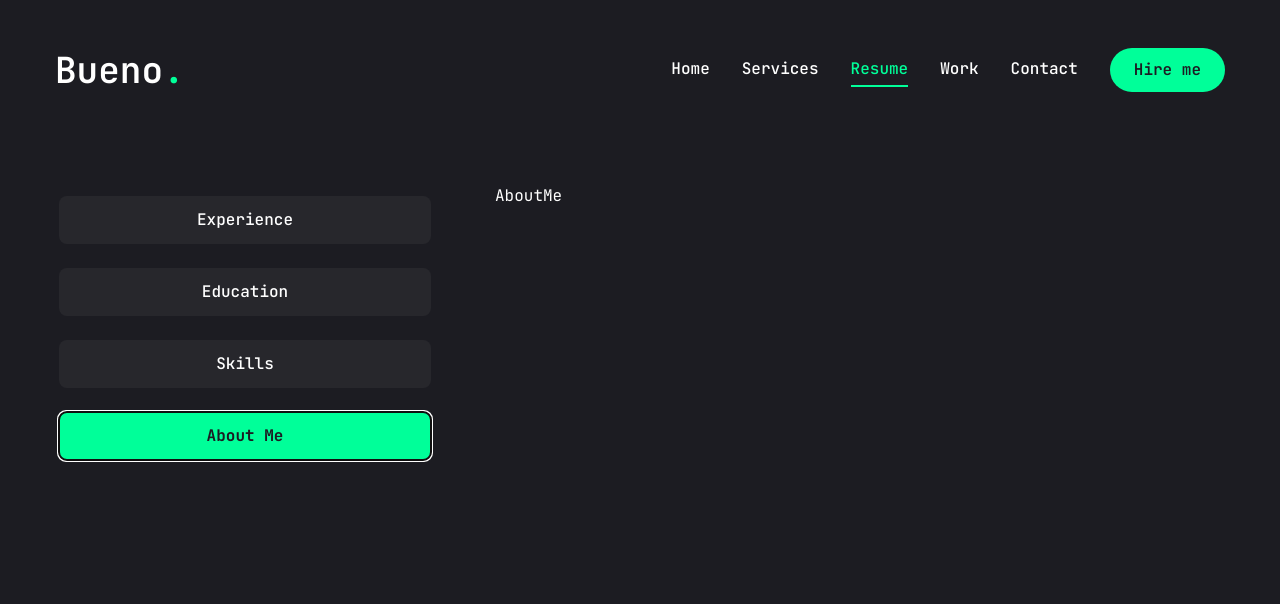
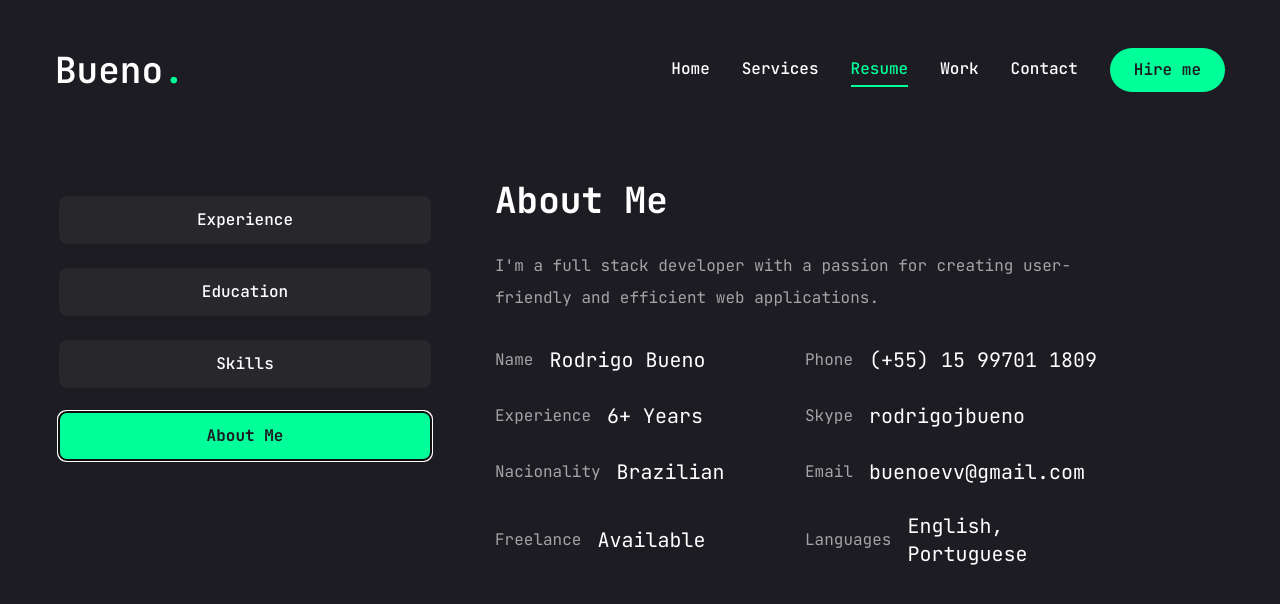
Before and after one commit to buenodevv/bueno-portfolio, a Next.js app: page /resume in a window 1280 px wide. Both pictures are taken after a click on the tab "About Me". Shown: the top 604 px of the page. Built offline with nearby package versions, Linux system fonts and the light colour scheme.

Commit message:
feat: page resume added

```diff
--- a/app/resume/page.jsx
+++ b/app/resume/page.jsx
@@ -279,9 +279,13 @@
                         <TooltipProvider delayDuration={100}>
                           <Tooltip>
                             <TooltipTrigger className=" w-full h-[150px] bg-[#232329] rounded-xl flex items-center justify-center group">
-                              <div className=" text-6xl group-hover:text-rb-hover transition-all duration-300">{skill.icon}</div>
+                              <div className=" text-6xl group-hover:text-rb-hover transition-all duration-300">
+                                {skill.icon}
+                              </div>
                             </TooltipTrigger>
-                            <TooltipContent><p className="capitalize">{skill.name}</p></TooltipContent>
+                            <TooltipContent>
+                              <p className="capitalize">{skill.name}</p>
+                            </TooltipContent>
                           </Tooltip>
                         </TooltipProvider>
                       </li>
@@ -291,8 +295,24 @@
               </div>
             </TabsContent>
             {/* AboutMe */}
-            <TabsContent className="w-full" value="aboutme">
-              AboutMe
+            <TabsContent
+              className="w-full text-center xl:text-left"
+              value="aboutme"
+            >
+              <div className="flex flex-col gap-[30px]">
+                <h3 className="text-4xl font-bold">{about.title}</h3>
+                <p className="max-w-[600px] text-white/60 mx-auto xl:mx-0">{about.description}</p>
+                <ul className="grid grid-col-1 xl:grid-cols-2 gap-y-6 max-w-[620px] mx-auto xl:mx-0">
+                  {about.Info.map((item, index) => {
+                    return (
+                      <li key={index} className="flex items-center justify-center xl:justify-start gap-4">
+                        <span className=" text-white/60">{item.fieldName}</span>
+                        <span className="text-xl">{item.fieldValue}</span>
+                      </li>
+                    );
+                  })}
+                </ul>
+              </div>
             </TabsContent>
           </div>
         </Tabs>
```
